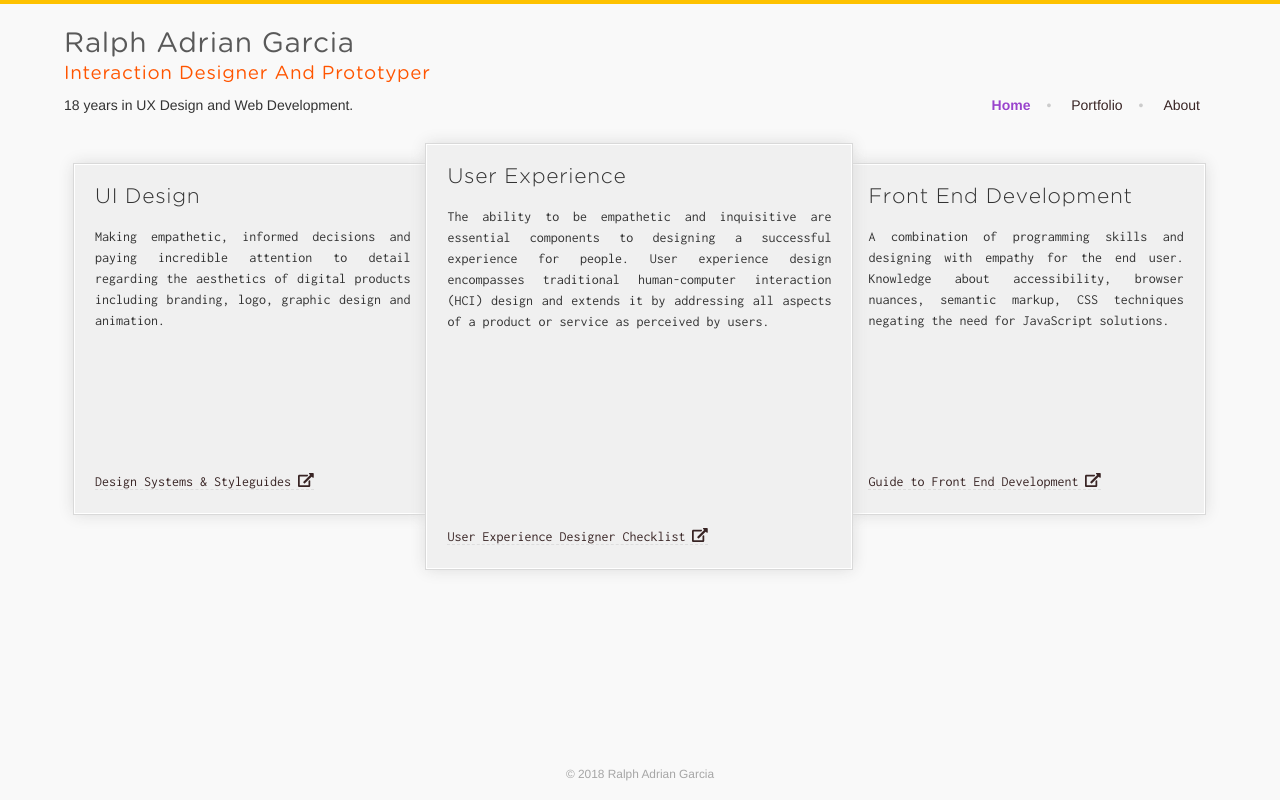
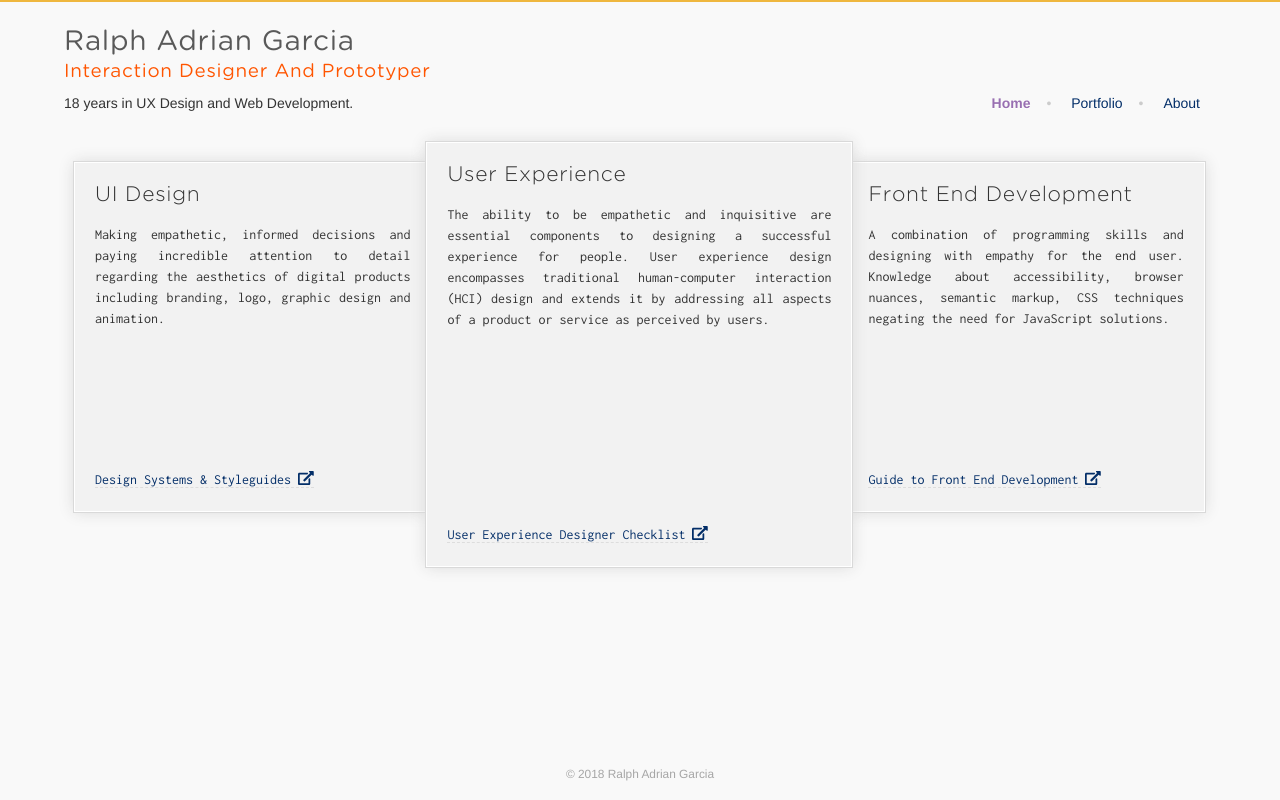
Before and after one commit to pencilmedia/screenchef-php, a PHP site: page /app/ in a window 1280 px wide. Run offline with PHP 8.4, Linux system fonts and the light colour scheme; some libraries are stand-ins or nearby versions.

Commit message:
scss cleanup

```diff
--- a/app/assets/css/global.css
+++ b/app/assets/css/global.css
@@ -39,13 +37,16 @@
   /* Firefox */
   color: #fff; }
 
-/* Global ************* */
-html, body {
+html,
+body {
   height: 100%; }
 
 body {
+  color: #333;
+  font-family: Helvetica, Arial, sans-serif;
+  font-weight: normal;
   background-color: #f9f9f9;
-  border-top: 2px solid #FEC200;
+  border-top: 2px solid #EFB73E;
   margin: 0;
   padding: 0; }
 
@@ -334,7 +335,7 @@ h6 {
       padding-left: 0; }
   .page-content section .colonnade.cards .card {
     font-family: 'Inconsolata';
-    background: #f0f0f0;
+    background: #f2f2f2;
     border: 1px solid #fff;
     box-shadow: 0 0 15px #d9d9d9;
     color: #333;
@@ -451,10 +452,10 @@ h6 {
           text-transform: capitalize;
           text-shadow: 0 1px #fff; }
           .page-header nav > ul li a.active {
-            color: #94c;
+            color: #986FB1;
             font-weight: bold; }
           .page-header nav > ul li a:hover {
-            border-bottom-color: #94c; }
+            border-bottom-color: #986FB1; }
         .page-header nav > ul li:after {
           content: "•"; }
         .page-header nav > ul li:last-child:after {
@@ -602,19 +603,8 @@ ul.tab-nav li a.active.button {
   to {
     opacity: 1; } }
 
-html,
-body {
-  color: #333;
-  font-family: Helvetica, Arial, sans-serif;
-  font-weight: normal;
-  background-color: #f9f9f9;
-  border-top: 2px solid #FEC200;
-  margin: 0;
-  padding: 0; }
-
-a {
-  color: #382424; }
-
+/* BEGIN: styles.scss
+// -----------------------------------------------------*/
 .color-palette {
   display: flex;
   flex-wrap: wrap;
--- a/app/assets/scss/_color-palette.scss
+++ b/app/assets/scss/_color-palette.scss
@@ -1,32 +1,24 @@
-/* BEGIN: _var.scss
-// -----------------------------------------------------*/
-
 /* BEGIN: variables.scss - for theme.scss
 // -----------------------------------------------------*/
 
 // Colors
 // -------------------------------------------------- //
 
-$black: 				#000;
+$black: 			     #000;
 $charcoal: 			#333;
-$white: 				#fff;
-$blue: 				#05f;
-$red: 				#d22;
-$brown:				#382424;
-$orange:                 #f50;
-$yellow:	               #FEC200;
-$pink:                   #f69;
-$purple:                 #94c;
-$green:                  #409e3c;
+$white: 			     #fff;
+$blue: 				#0080FF;
+$blueBright: 		     #37f;
+$red: 				#900;
+$brown:				#432;
 
-// Grey
 $grey: #ccc;
-$greyLight: 			lighten($grey, 5%);
-$greyLighter: 			lighten($grey, 10%);
-$greyLightest: 		lighten($grey, 14%);
-$greyDark: 			darken($grey, 15%);
-$greyDarker:			darken($grey, 30%);
-$greyDarkest:			darken($grey, 45%);
+$greyLight: lighten($grey, 5%);
+$greyLighter: lighten($grey, 10%);
+$greyLightest: lighten($grey, 15%);
+$greyDark: darken($grey, 15%);
+$greyDarker: darken($grey, 30%);
+$greyDarkest: darken($grey, 45%);
 
 // Blues
 $blue:                  #043F90;
@@ -37,11 +29,18 @@ $blueDark:              darken($blue, 2%);
 $blueDarker:            darken($blue, 4%);
 $blueDarkest:           darken($blue, 8%);
 
+// Accent colors
+$blueAccent:            #98B3CD;
+$blueHighlight:		#7EA3B8;
+$navHighlight:			lighten($blueHighlight,25%);
+$blueHover:			#ECF2F7;
+$navyBlue:          	darken($blue, 60%);
+
 // Error colors
-$red:                   $red;
-$redLight:		    lighten($red, 30%);
-$redLighter:		    lighten($red, 40%);
-$redLightest:		    lighten($red, 50%);
+$red:                   #ba2b36;
+$redLight:			lighten($red, 30%);
+$redLighter:			lighten($red, 40%);
+$redLightest:			lighten($red, 50%);
 
 $green:                 #74ae42;
 $greenLight:            lighten($green, 5%);
@@ -51,4 +50,11 @@ $greenDark:             darken($green, 5%);
 $greenDarker:           darken($green, 15%);
 $greenDarkest:          darken($green, 30%);
 
+$yellow:                #EFB73E;
+$orange:                #f50;
+$schoolbusYellow:	    #FEC200;
+$darkOrange:            darken(#f96, 40%);
+$pink:                  #c3325f;
+$purple:                #986FB1;
+
 $bodyBackground:        #f9f9f9;
--- a/app/assets/scss/_common.scss
+++ b/app/assets/scss/_common.scss
@@ -14,16 +14,18 @@
     color: #fff;
 }
 
-/* Global ************* */
-html, body {
+html,
+body {
     height: 100%;
 }
 body {
+	@include BodyCopy;
     background-color: $bodyBackground;
     border-top: 2px solid $yellow;
     margin: 0;
     padding: 0;
 }
+
 p {
     line-height: 1.5em;
     margin: 0 0 1.25em 0;
--- /dev/null
+++ b/app/assets/scss/_styleguide.scss
@@ -0,0 +1,87 @@
+/* BEGIN: styles.scss
+// -----------------------------------------------------*/
+
+.color-palette {
+    display: flex;
+    flex-wrap: wrap;
+    justify-content: flex-start;
+    align-content: center;
+}
+.box-color {
+    width: 125px;
+    height: 50px;
+    margin: 0 5px 5px 0;
+    text-align: center;
+    line-height: 50px;
+    // black
+    &.black {
+        color: white;
+        background: $black;
+    }
+    &.charcoal {
+        color: white;
+        background: $charcoal;
+    }
+    // grey
+    &.grey-lightest {
+        color: darken($white, 80%);
+        background: $greyLightest;
+    }
+    &.grey-lighter {
+        color: darken($white, 80%);
+        background: $greyLighter;
+    }
+    &.grey-light {
+        color: darken($white, 80%);
+        background: $greyLight;
+    }
+    &.grey {
+        color: darken($white, 80%);
+        background: $grey;
+    }
+    &.grey-dark {
+        color: lighten($white, 20%);
+        background: $greyDark;
+    }
+    &.grey-darker {
+        color: lighten($white, 20%);
+        background: $greyDarker;
+    }
+    &.grey-darkest {
+        color: lighten($white, 20%);
+        background: $greyDarkest;
+    }
+    // colors
+    &.blue {
+        color: lighten($white, 20%);
+        background: $blue;
+    }
+    &.red {
+        color: lighten($white, 20%);
+        background: $red;
+    }
+    &.brown {
+        color: lighten($white, 20%);
+        background: $brown;
+    }
+    &.yellow {
+        color: lighten($white, 20%);
+        background: $yellow;
+    }
+    &.orange {
+        color: lighten($white, 20%);
+        background: $orange;
+    }
+    &.pink {
+        color: lighten($white, 20%);
+        background: $pink;
+    }
+    &.purple {
+        color: lighten($white, 20%);
+        background: $purple;
+    }
+    &.green {
+        color: lighten($white, 20%);
+        background: $green;
+    }
+}
--- a/app/assets/scss/_typography.scss
+++ b/app/assets/scss/_typography.scss
@@ -1,5 +1,10 @@
 /* BEGIN: typography.scss
 // -----------------------------------------------------*/
+@mixin BodyCopy {
+	color: $copyColor;
+	font-family: $baseFontFamily;
+	font-weight: normal;
+}
 
 body {
     font-family: $baseFontFamily;
@@ -7,7 +12,6 @@ body {
     // -webkit-text-size-adjust: 200%;
     color: $charcoal;
 }
-
 
 /* HEADER TITLES
 // -----------------------------------------------------*/
--- a/app/assets/scss/_var.scss
+++ b/app/assets/scss/_var.scss
@@ -68,10 +68,3 @@ $screen-md-min:              992px;
 
 // Large screen / wide desktop
 $screen-lg-min:              1200px;
-
-
-@mixin BodyCopy {
-	color: $copyColor;
-	font-family: $baseFontFamily;
-	font-weight: normal;
-}
--- a/app/assets/scss/global.scss
+++ b/app/assets/scss/global.scss
@@ -14,100 +14,4 @@
 @import 'footer';
 @import '_tabs';
 
-
-html,
-body {
-	@include BodyCopy;
-    background-color: $bodyBackground;
-    border-top: 2px solid $yellow;
-    margin: 0;
-    padding: 0;
-}
-a {
-    color: $linkColor;
-}
-
-.color-palette {
-    display: flex;
-    flex-wrap: wrap;
-    justify-content: flex-start;
-    align-content: center;
-}
-.box-color {
-    width: 125px;
-    height: 50px;
-    margin: 0 5px 5px 0;
-    text-align: center;
-    line-height: 50px;
-    // black
-    &.black {
-        color: white;
-        background: $black;
-    }
-    &.charcoal {
-        color: white;
-        background: $charcoal;
-    }
-    // grey
-    &.grey-lightest {
-        color: darken($white, 80%);
-        background: $greyLightest;
-    }
-    &.grey-lighter {
-        color: darken($white, 80%);
-        background: $greyLighter;
-    }
-    &.grey-light {
-        color: darken($white, 80%);
-        background: $greyLight;
-    }
-    &.grey {
-        color: darken($white, 80%);
-        background: $grey;
-    }
-    &.grey-dark {
-        color: lighten($white, 20%);
-        background: $greyDark;
-    }
-    &.grey-darker {
-        color: lighten($white, 20%);
-        background: $greyDarker;
-    }
-    &.grey-darkest {
-        color: lighten($white, 20%);
-        background: $greyDarkest;
-    }
-    // colors
-    &.blue {
-        color: lighten($white, 20%);
-        background: $blue;
-    }
-    &.red {
-        color: lighten($white, 20%);
-        background: $red;
-    }
-    &.brown {
-        color: lighten($white, 20%);
-        background: $brown;
-    }
-    &.yellow {
-        color: lighten($white, 20%);
-        background: $yellow;
-    }
-    &.orange {
-        color: lighten($white, 20%);
-        background: $orange;
-    }
-    &.pink {
-        color: lighten($white, 20%);
-        background: $pink;
-    }
-    &.purple {
-        color: lighten($white, 20%);
-        background: $purple;
-    }
-    &.green {
-        color: lighten($white, 20%);
-        background: $green;
-    }
-}
+@import '_styleguide';
```
Also changed, not shown: other parts of app/assets/css/global.css (+13 -15 lines), 1 other file.
